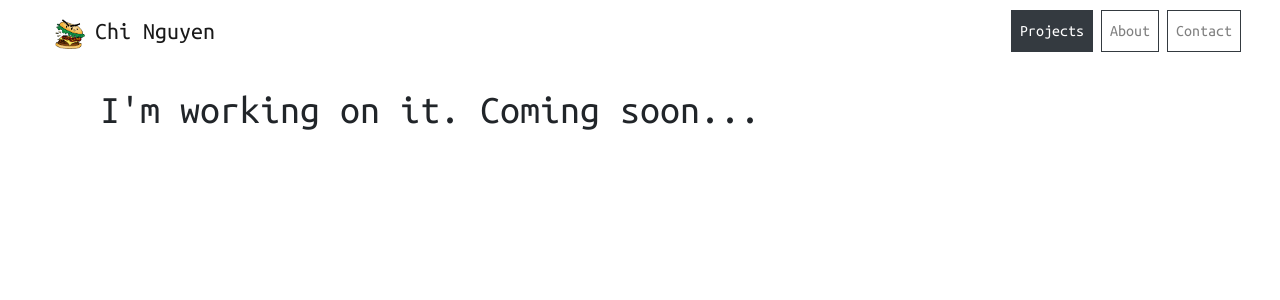
After one commit to chi-p-nguyen/personal_blog, a Flask app: template chiblog/templates/comingsoon.html in a window 1280 px wide. The commit adds this page. Shown: the top 300 px of the page. Run offline with Flask 2, Linux system fonts and the light colour scheme; the template is opened without the code that fills it, so the values that code supplies are empty.

Commit message:
'coming soon'

```diff
--- a/chiblog/templates/about.html
+++ b/chiblog/templates/about.html
@@ -13,7 +13,7 @@
         {{ about.description }}
     </p>
 
-    <li><a href="{{ about.link }}">My resume</a></li>
+    <li><a href="comingsoon.html">My resume</a></li>
     </div>
 </div>
 </div>
--- /dev/null
+++ b/chiblog/templates/comingsoon.html
@@ -0,0 +1,12 @@
+{% extends "layout.html" %}
+{% block content %}
+<div class="container-fluid padding">
+<div class="row">
+    <div class="col-12">
+    <h1 class="mt-3">
+        I'm working on it. Coming soon...
+    </h1>
+    </div>
+</div>
+</div>
+{% endblock content %}
```
